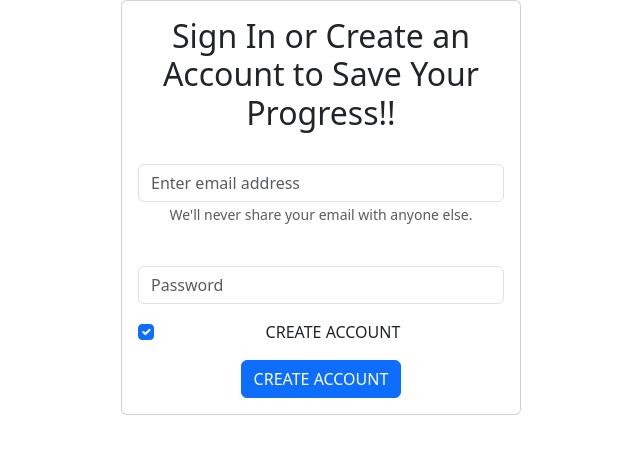
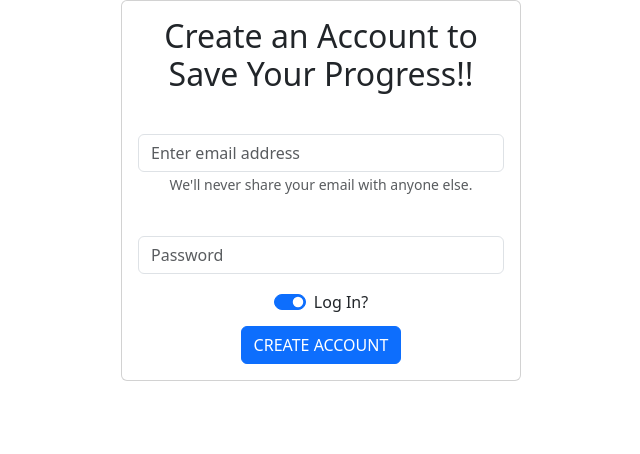
Before and after one commit to Kamivision/GGTown-Tracker, a React (Vite) app in the folder client/: page / in a window 1280 px wide. Shown: the top 454 px of the page, without its empty margins (319-959 px from the left). Built offline with nearby package versions, Linux system fonts and the light colour scheme; no server answers.

Commit message:
user authentication finished FE & BE connected

```diff
--- a/client/src/App.jsx
+++ b/client/src/App.jsx
@@ -1,13 +1,23 @@
+import { api } from './utilities'
 import { useEffect, useState } from 'react'
-import { Outlet } from 'react-router-dom'
+import { Outlet, useLoaderData } from 'react-router-dom'
 import './App.css'
 
 function App() {
-  const [user, setUser] = useState(null)
+  const [user, setUser] = useState(useLoaderData())
 
   useEffect(()=>{
     console.log(user)
   }, [user])
+
+  const test_connection = async() =>{
+    let response = await api.get("test/")
+    console.log(response)
+  }
+
+  useEffect(()=>{
+    test_connection()
+  },[])
 
   return (
     <>
--- a/client/src/components/AuthForm.jsx
+++ b/client/src/components/AuthForm.jsx
@@ -2,6 +2,7 @@ import { useState } from 'react';
 import { useNavigate } from 'react-router-dom'
 import Button from 'react-bootstrap/Button';
 import Form from 'react-bootstrap/Form';
+import { handleUserAuth } from '../utilities';
 
 const AuthForm = ({setUser}) => {
 
@@ -10,7 +11,7 @@ const AuthForm = ({setUser}) => {
     const [create, setCreate] = useState(true)
     const navigate = useNavigate()
 
-    const handleSubmit = (e) => {
+    const handleSubmit = async(e) => {
         e.preventDefault()
         let userDict = {
             email:email,
@@ -18,17 +19,18 @@ const AuthForm = ({setUser}) => {
         }
         let method = create ? 'CREATE ACCT' : 'LOGIN ACCT'
         console.log(userDict, method)
-        setUser(userDict.email)
+        let user = await handleUserAuth(userDict, create)
+        setUser(user)
         setCreate(true)
         setEmail('')
         setPassword('')
-
-        // navigate('/home/')
+        navigate('/home')
     }
 
     return (
         <>
             <Form onSubmit={handleSubmit} className="AuthForm">
+                <Form.Label><h2>{create ? "Create an Account" : "Log In"} to Save Your Progress!!</h2></Form.Label>
                 <Form.Group className="mb-3" controlId="formBasicEmail">
                     <Form.Label></Form.Label>
                     <Form.Control
@@ -52,10 +54,10 @@ const AuthForm = ({setUser}) => {
                     />
                 </Form.Group>
 
-                <Form.Group className="mb-3" controlId="formBasicCheckbox">
+                <Form.Group className="switch">
                     <Form.Check
-                        type="checkbox"
-                        label={create ? "CREATE ACCOUNT" : "LOG IN"}
+                        type="switch"
+                        label={create ? "Log In?" : "Welcome Back!"}
                         checked={create}
                         onChange={(e)=>setCreate(e.target.checked)}
                     />
--- a/client/src/index.css
+++ b/client/src/index.css
@@ -1,4 +1,4 @@
-#root {
+body {
   width: 1126px;
   max-width: 100%;
   margin: 0 auto;
@@ -13,8 +13,14 @@
 .UserForm {
   display: flex;
   flex-direction: column;
-  gap: 16px;
+  gap: 15px;
   width: 100%;
   max-width: 400px;
   margin: 0 auto;
 }
+
+.UserForm .switch {
+  display: flex;
+  justify-content: center;
+  margin: 10px 0px;
+}
--- a/client/src/pages/HomePage.jsx
+++ b/client/src/pages/HomePage.jsx
@@ -6,13 +6,15 @@ import Card from 'react-bootstrap/Card';
 import AuthForm from "../components/AuthForm";
 
 const HomePage = () => {
-    const {setUser} = useOutletContext()
+    const {setUser, create} = useOutletContext()
+
 
     return (
         <>
             <Card className="UserForm">
-                <Card.Body><h2>Sign In or Create an Account to Save Your Progress!!</h2>
-                <AuthForm setUser={setUser} /></Card.Body>
+                <Card.Body>
+                    <AuthForm setUser={setUser} />
+                </Card.Body>
             </Card>
         </>
     )
--- a/client/src/pages/UserHome.jsx
+++ b/client/src/pages/UserHome.jsx
@@ -0,0 +1,18 @@
+import Card from 'react-bootstrap/Card';
+import { useOutletContext } from 'react-router-dom';
+
+
+const UserHome = () => {
+    const { user } = useOutletContext()
+    return (
+        <>
+            <Card className="UserHome">
+                <Card.Body>
+                    <Card.Title>Welcome to the Go-Go Town Tracker App, {user}!</Card.Title>
+                </Card.Body>
+            </Card>
+        </>
+    )
+}
+
+export default UserHome
--- a/client/src/router.jsx
+++ b/client/src/router.jsx
@@ -1,21 +1,23 @@
 import { createBrowserRouter } from 'react-router-dom'
-// import AuthPage from "./pages/AuthPage"
+import UserPage from "./pages/UserHome"
 import HomePage from "./pages/HomePage"
 import App from "./App"
+import { userVerify } from './utilities'
 
 const router = createBrowserRouter([
     {
         path:"/",
         element: <App/>,
+        loader: userVerify,
         children:[
             {
                 index:true,
                 element:<HomePage/>
             },
-            // {
-            //     path:"home",
-            //     element: <HomePage />
-            // }
+            {
+                path:"home",
+                element: <UserPage />
+            }
         ]
     }
 ])
--- /dev/null
+++ b/client/src/utilities.jsx
@@ -0,0 +1,40 @@
+import axios from 'axios';
+
+export const api = axios.create({
+    baseURL: '/api/v1/',
+});
+
+export const userVerify = async () => {
+    let token = localStorage.getItem('token')
+    if (token) {
+        api.defaults.headers.common['Authorization'] = `Token ${token}`
+        let response = await api.get('users/')
+        if (response.status === 200) {
+            let user =response.data.email
+            console.log("User Verified")
+            return user
+        } else {
+            alert("User Not Verified")
+            console.error(response.data)
+            return null
+        }
+    }
+    return null
+}
+
+export const handleUserAuth = async( data, create ) => {
+
+    let response = await api.post(`users/${create ? 'create' : 'login'}/`,
+        data)
+
+    if (response.status === 201 || response.status === 200){
+        let token = response.data.token
+        api.defaults.headers.common['Authorization'] = `Token ${token}`
+        localStorage.setItem("token", token)
+        return response.data.email
+    }
+    else{
+        alert(response.data)
+        return null
+    }
+}
```
Also changed, not shown: 1 other file (tests, documents, lock files or other folders).
